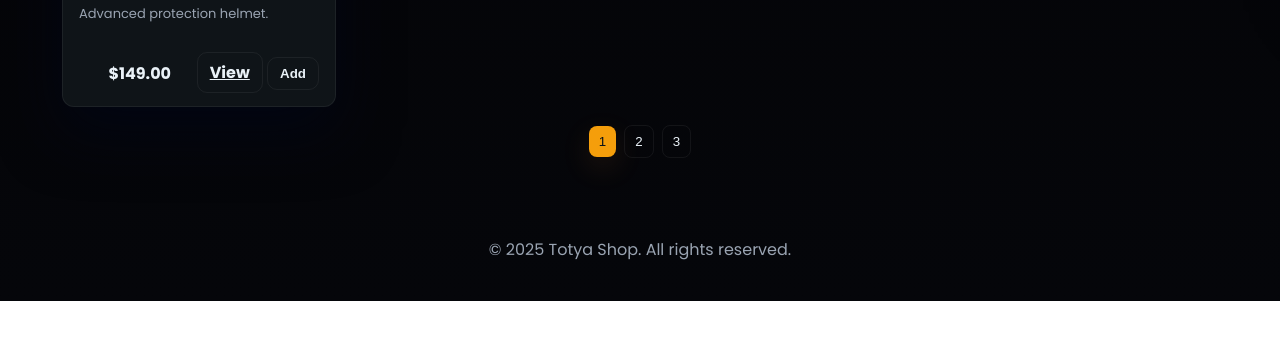
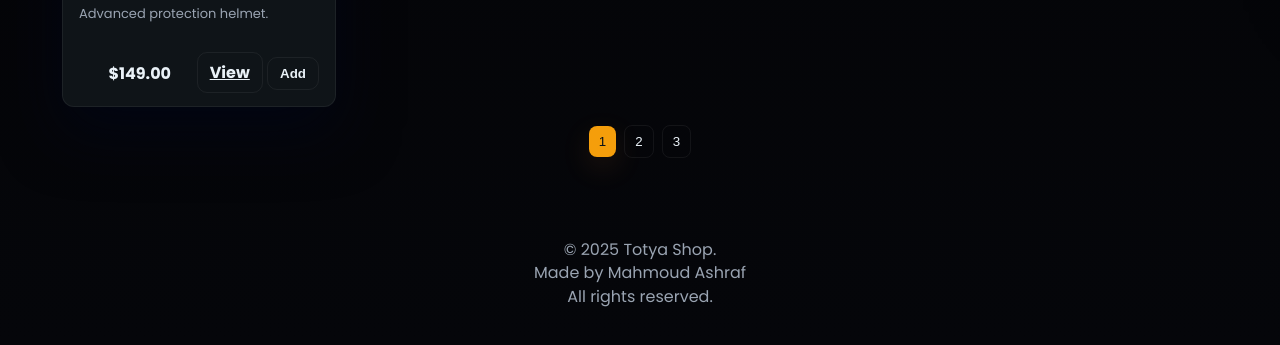
Before and after one commit to MahmoudAshraff/Shoply-final, a plain HTML site: page index.html in a window 1280 px wide. Shown: the part 825-1170 px from the top of the page. Before the commit the page ends 1126 px from the top, so only its background shows below. Drawn offline with Linux system fonts and the light colour scheme.

Commit message:
Update index.html

```diff
--- a/index.html
+++ b/index.html
@@ -86,7 +86,7 @@
 
   <!-- ================= FOOTER ================= -->
   <footer class="footer" style="padding:40px 0;text-align:center;color:var(--muted)">
-    <p>&copy; 2025 Totya Shop. All rights reserved.</p>
+    <p>&copy; 2025 Totya Shop.</br> Made by Mahmoud Ashraf</br> All rights reserved.</p>
   </footer>
 
   <script src="assets/js/main.js"></script>
```
